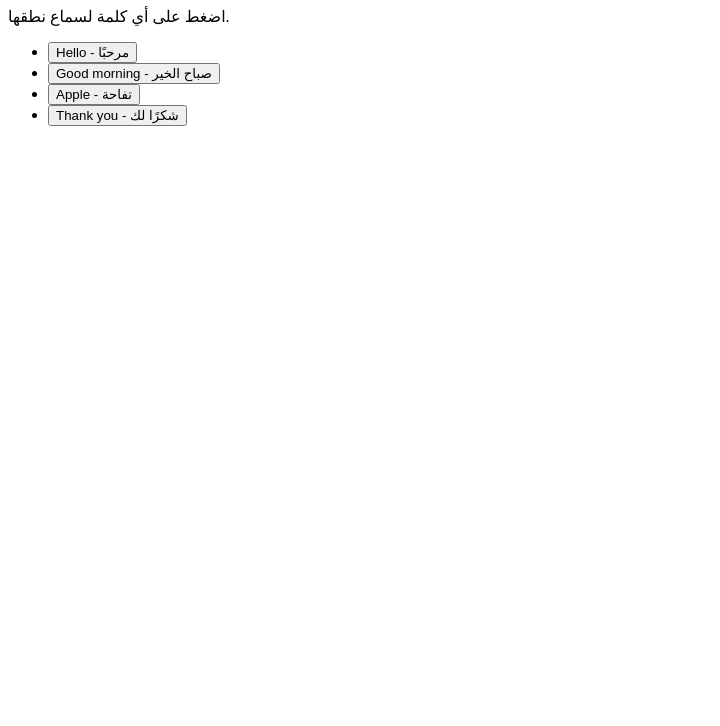
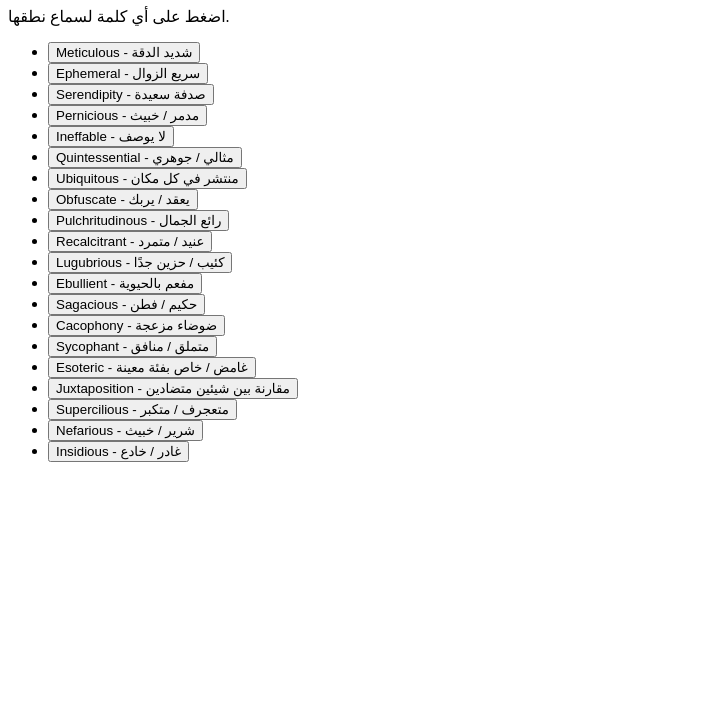
Before and after one commit to doaaElsaid/MyFirstProject, a plain HTML site: page index.html in a window 1280 px wide. Shown: the part 74-800 px from the top of the page, without its empty margins (0-720 px from the left). Drawn offline with Linux system fonts and the light colour scheme.

Commit message:
Add files via upload

```diff
--- a/index.html
+++ b/index.html
@@ -3,23 +3,39 @@
 <head>
     <meta charset="UTF-8">
     <meta name="viewport" content="width=device-width, initial-scale=1.0">
-    <title>تعلم الإنجليزية مع دعاء السعيد</title>
+    <title>Learn English with Doaa Elsaid</title>
 </head>
 <body>
-    <h1>مرحبًا بك في موقع تعلم الإنجليزية!</h1>
+    <h1>مرحبًا بك في موقع تعلم الإنجليزية مع <span style="color:blue;">Doaa Elsaid</span>!</h1>
     <p>اضغط على أي كلمة لسماع نطقها.</p>
 
     <ul>
-        <li><button onclick="speak('Hello')">Hello - مرحبًا</button></li>
-        <li><button onclick="speak('Good morning')">Good morning - صباح الخير</button></li>
-        <li><button onclick="speak('Apple')">Apple - تفاحة</button></li>
-        <li><button onclick="speak('Thank you')">Thank you - شكرًا لك</button></li>
+        <li><button onclick="speak('Meticulous')">Meticulous - شديد الدقة</button></li>
+        <li><button onclick="speak('Ephemeral')">Ephemeral - سريع الزوال</button></li>
+        <li><button onclick="speak('Serendipity')">Serendipity - صدفة سعيدة</button></li>
+        <li><button onclick="speak('Pernicious')">Pernicious - مدمر / خبيث</button></li>
+        <li><button onclick="speak('Ineffable')">Ineffable - لا يوصف</button></li>
+        <li><button onclick="speak('Quintessential')">Quintessential - مثالي / جوهري</button></li>
+        <li><button onclick="speak('Ubiquitous')">Ubiquitous - منتشر في كل مكان</button></li>
+        <li><button onclick="speak('Obfuscate')">Obfuscate - يعقد / يربك</button></li>
+        <li><button onclick="speak('Pulchritudinous')">Pulchritudinous - رائع الجمال</button></li>
+        <li><button onclick="speak('Recalcitrant')">Recalcitrant - عنيد / متمرد</button></li>
+        <li><button onclick="speak('Lugubrious')">Lugubrious - كئيب / حزين جدًا</button></li>
+        <li><button onclick="speak('Ebullient')">Ebullient - مفعم بالحيوية</button></li>
+        <li><button onclick="speak('Sagacious')">Sagacious - حكيم / فطن</button></li>
+        <li><button onclick="speak('Cacophony')">Cacophony - ضوضاء مزعجة</button></li>
+        <li><button onclick="speak('Sycophant')">Sycophant - متملق / منافق</button></li>
+        <li><button onclick="speak('Esoteric')">Esoteric - غامض / خاص بفئة معينة</button></li>
+        <li><button onclick="speak('Juxtaposition')">Juxtaposition - مقارنة بين شيئين متضادين</button></li>
+        <li><button onclick="speak('Supercilious')">Supercilious - متعجرف / متكبر</button></li>
+        <li><button onclick="speak('Nefarious')">Nefarious - شرير / خبيث</button></li>
+        <li><button onclick="speak('Insidious')">Insidious - غادر / خادع</button></li>
     </ul>
 
     <script>
         function speak(text) {
             let speech = new SpeechSynthesisUtterance(text);
-            speech.lang = "en-US"; // تحديد اللغة الإنجليزية
+            speech.lang = "en-US"; // اللغة الإنجليزية الأمريكية
             window.speechSynthesis.speak(speech);
         }
     </script>
```
